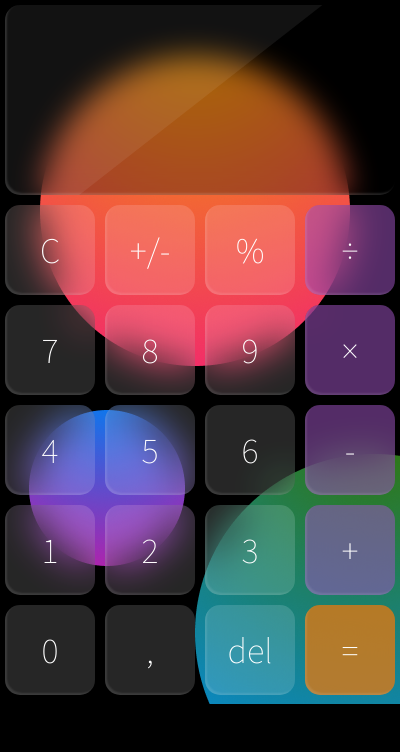
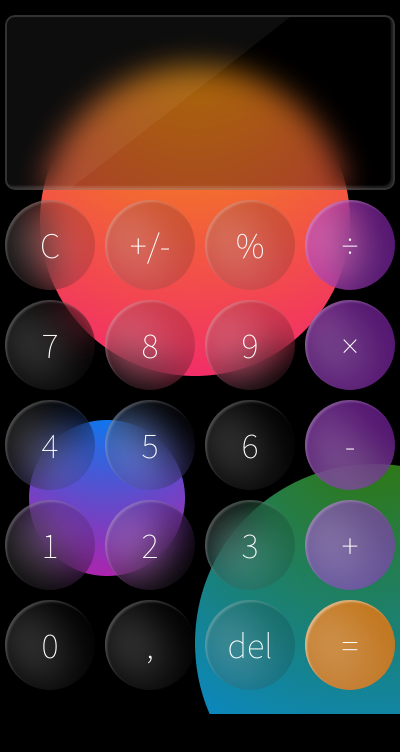
Before and after one commit to yinkar/yinkar-calc, an Electron app: page index.html in a window 400 px wide. Drawn offline with Linux system fonts and the light colour scheme.

Commit message:
Design update

```diff
--- a/calculator.css
+++ b/calculator.css
@@ -68,21 +68,36 @@ body {
 
 .screen {
   width: 390px;
-  height: 190px;
-  margin: 5px;
+  height: 175px;
+  margin: 15px 5px 5px 5px;
   font-family: 'Source Sans Pro', sans-serif;
   font-size: 32px;
   font-weight: 400;
-  padding: 20px 20px;
-  background-color: #111;
+  padding: 10px 20px 20px 20px;
+  background-color: rgba(0, 0, 0, 0.30);
   color: #fff;
   text-align: right;
   position: relative;
   overflow: hidden;
-  background: rgba(0, 0, 0, 0.30);
   backdrop-filter: blur(15px);
-  box-shadow: inset 2px -2px 2px rgba(255, 255, 255, 0.13);
-  border-radius: 15px;
+  box-shadow: inset -2px -2px 2px rgba(255, 255, 255, 0.13);
+  border-radius: 10px;
+  box-sizing: border-box;
+  border: 2px solid rgba(255, 255, 255, .2);
+}
+
+.screen::before {
+  content: '';
+  position: absolute;
+  left: 0;
+  top: 0;
+  width: 100%;
+  height: 100%;
+  background-color: #fff;
+  transform: rotate(
+322deg) translate(-65px, -123px) scale(1.3);
+  opacity: .05;
+  pointer-events: none;
 }
 
 .screen > .operations {
@@ -105,19 +120,6 @@ body {
 
 .screen > .previous-operands {
   opacity: .7;
-}
-
-.screen::before {
-  content: '';
-  position: absolute;
-  left: 0;
-  top: 0;
-  width: 100%;
-  height: 100%;
-  background-color: #fff;
-  transform: rotate(
-322deg) translate(-65px, -123px) scale(1.3);
-  opacity: .07;
 }
 
 .keypad {
@@ -149,48 +151,62 @@ body {
 .keypad button {
   width: 90px;
   height: 90px;
-  background-color: rgba(255, 255, 255, .15);
+  background-color: rgba(0, 0, 0, .15);
   color: #fff;
   border: none;
   outline: none;
   font-size: 36px;
   margin: 5px;
   font-family: 'Source Sans Pro', sans-serif;
-  border: none;
   cursor: pointer;
   transition: 150ms ease-in-out all;
   font-weight: 200;
-  border-radius: 15px;
-  box-shadow: inset 2px -2px 2px rgba(255, 255, 255, 0.1);
+  border-radius: 50%;
+  box-shadow: inset 2px 2px 2px rgba(255, 255, 255, 0.2);
   backdrop-filter: blur(20px);
+  overflow: hidden;
 }
 
+.keypad button::before {
+  content: '';
+  position: absolute;
+  width: 40px;
+  height: 90px;
+  background-color: #fff5;
+  border-radius: 50%;
+  filter: blur(25px);
+  transform: rotate(
+144deg);
+  bottom: 0;
+  left: 7px;
+}
 
 .keypad button:hover {
-  filter: brightness(1.2);
+  filter: brightness(1.1);
 }
 
 .keypad button:active {
-  filter: brightness(1.4);
+  filter: brightness(1.3);
 }
 
 .numpad button:hover, .keypad-bottom button:hover, .keypad-top button:hover {
-  background-color: rgba(255, 255, 255, .25);
+  background-color: rgba(255, 255, 255, .10);
 }
 
 .numpad button:active, .keypad-bottom button:active, .keypad-top button:active {
-  background-color: rgba(255, 255, 255, .30);
+  background-color: rgba(255, 255, 255, .20);
 }
 
 .keypad-right button {
-  background-color: #9E53C188;
-  border-radius: 15px;
-  box-shadow: inset 2px -2px 2px rgba(255, 255, 255, 0.1);
+  background-color: #9c29d188;
+  border-radius: 50%;
+  box-shadow: inset 2px 2px 2px rgba(255, 255, 255, 0.2);
   backdrop-filter: blur(20px);
 }
 
 .keypad-right button.equals {
-  background-color: #EE780CBB;
+  background-color: #ff7300bb;
+  box-shadow: inset 2px 2px 2px rgba(255, 255, 255, 0.4);
 }
 
 .numpad button {
```
Also changed, not shown: screenshot.png, 1 other file.
